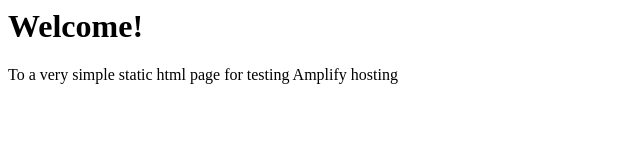
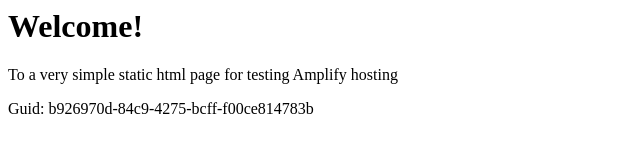
Before and after one commit to aws-aemilia-cdg/Github-PR-Commit-Integration-Test-DoNotTouch-v1-prod-eu-west-3, a website: page src/index.html in a window 1280 px wide. Shown: the whole page, without its empty margins (0-640 px from the left). Drawn offline with Linux system fonts and the light colour scheme.

Commit message:
commit from integ tests

```diff
--- a/src/index.html
+++ b/src/index.html
@@ -1,3 +1,5 @@
+
+
 <html lang="en">
 
 <head>
@@ -10,6 +12,6 @@
 <body>
     <h1>Welcome!</h1>
     <p>To a very simple static html page for testing Amplify hosting</p>
-</body>
+    <p>Guid: b926970d-84c9-4275-bcff-f00ce814783b</p></body>
 
 </html>
```
